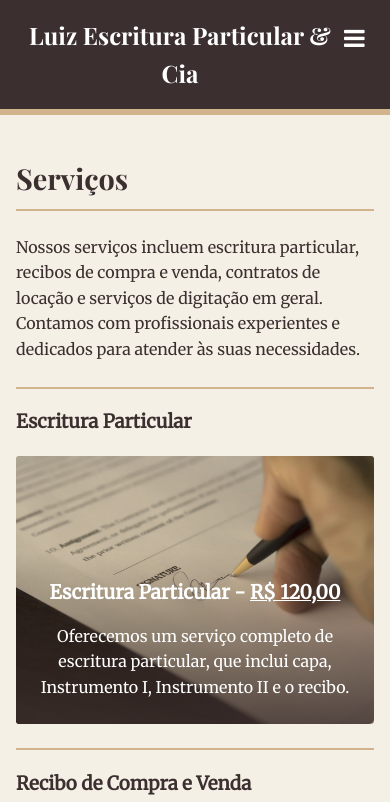
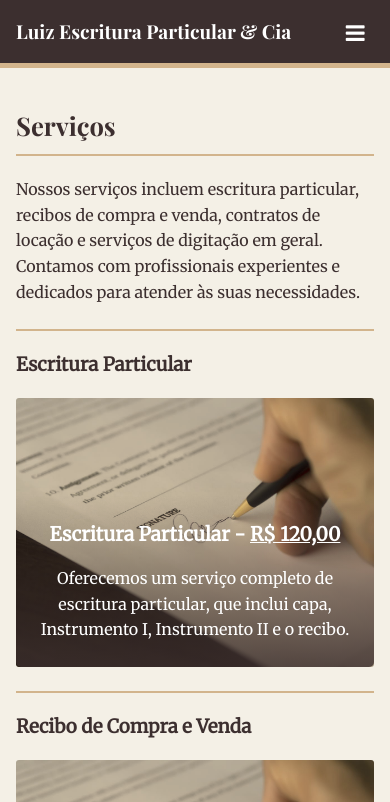
Before and after one commit to amxral/luiz-escrituras, a plain HTML site: page index.html in a window 390 px wide. Shown: the top 802 px of the page. Drawn offline with nearby package versions, Linux system fonts and the light colour scheme.

Commit message:
Update style.css

```diff
--- a/style.css
+++ b/style.css
@@ -21,8 +21,8 @@ header {
 }
 /* Navegação */
 nav {
-    background-color: #3c2f2f;
-    border-bottom: 4px solid #d2b48c;
+    background-color: #453636;
+    border-bottom: 3px solid #d2b48c;
     text-align: center;
     position: relative;
 }
@@ -32,7 +32,7 @@ nav ul {
     margin: 0;
     padding: 0;
     display: flex;
-    justify-content: center;
+    justify-content: left;
     align-items: center;
     transition: max-height 0.3s ease-out;
     overflow: hidden;
@@ -44,7 +44,7 @@ nav li {
 
 .nav-link {
     display: block;
-    padding: .8em 1em;
+    padding: .3em 1em;
     text-decoration: none;
     color: white;
     font-family: 'Merriweather', serif;
@@ -66,7 +66,7 @@ nav li {
     font-size: 1.8em;
     color: white;
     position: absolute;
-    top: 1em;
+    top: 0.9em;
     right: 5%;
     cursor: pointer;
 }
@@ -239,7 +239,7 @@ footer > p {
     .hamburger {
         background: none;
         border: none;
-        font-size: 24px;
+        font-size: 22px;
         cursor: pointer;
     }
     #about, #hours {
@@ -272,7 +272,7 @@ footer > p {
     }
 
     h1 {
-        font-size: 1.5em;
+        font-size: 1.2em;
     }
 
     main {
@@ -284,7 +284,7 @@ footer > p {
     }
 
     h2 {
-        font-size: 1.8rem;
+        font-size: 1.6em;
     }
 
     .service img {
@@ -296,7 +296,7 @@ footer > p {
     }
 
     .overlay h3 {
-        font-size: 1.2rem;
+        font-size: 1.3em;
     }
 
     .whatsapp-button {
```
